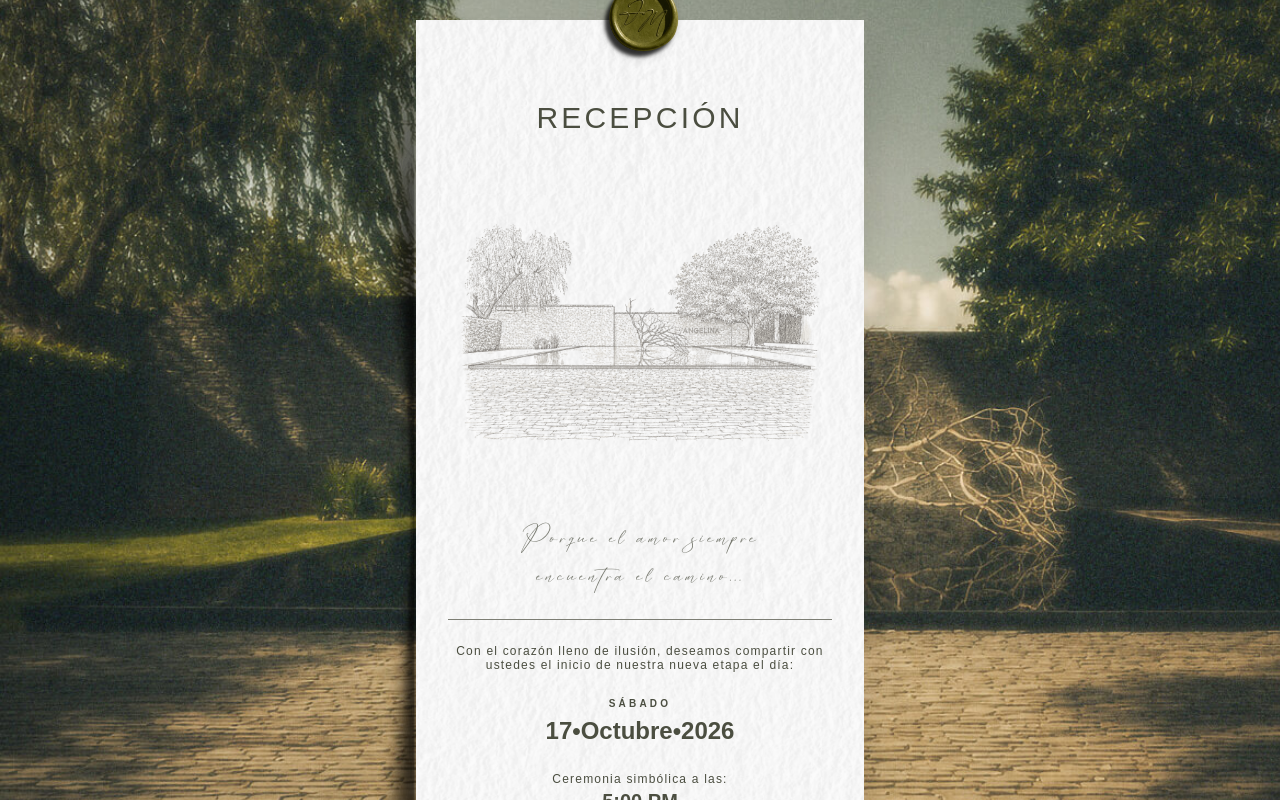
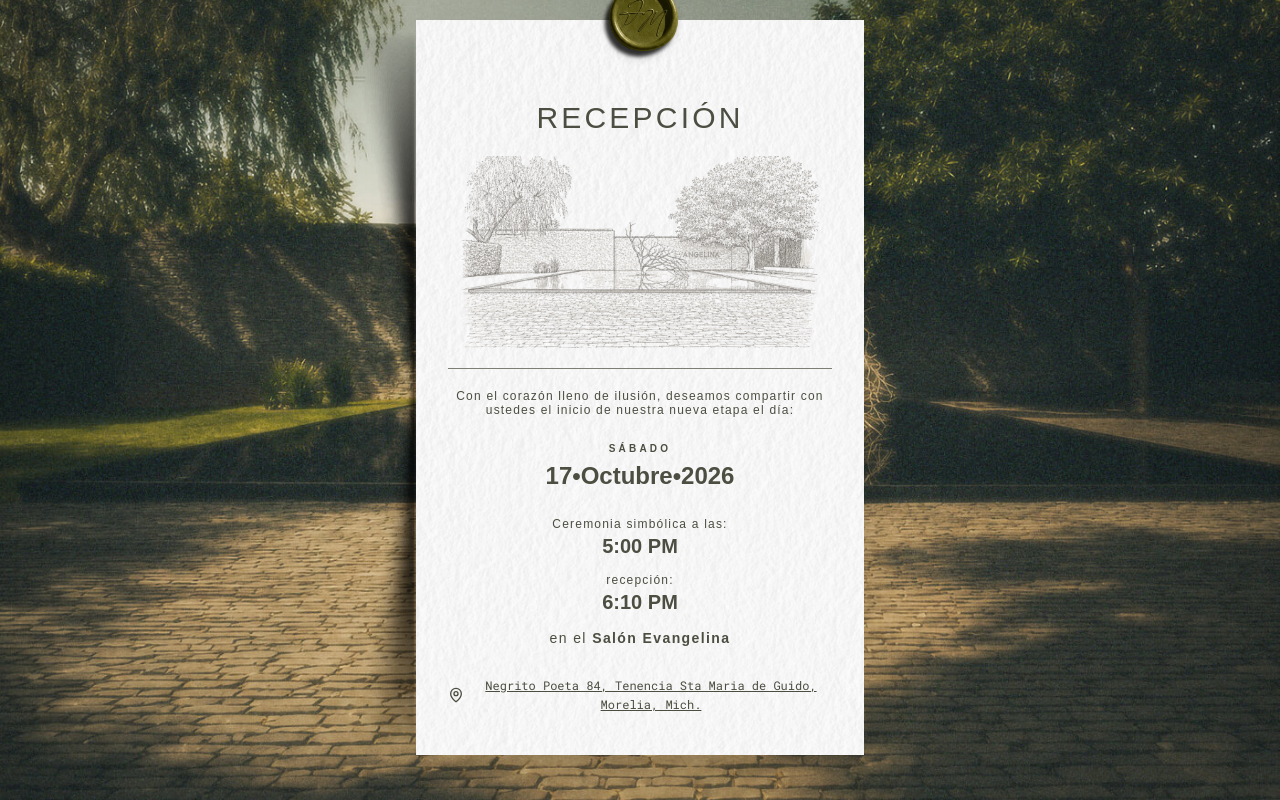
Before and after one commit to ealvizouri/boda, a Next.js app: page / in a window 1280 px wide. Shown: the part 5740-6540 px from the top of the page. Built offline with nearby package versions, Linux system fonts and the light colour scheme; no server answers; a web font is replaced by a local one.

Commit message:
refactor(details): tighten card layout and sketch sizing
- Reduce venue sketch height and switch to object-cover
- Wrap content in flex column with consistent gap instead of manual mb spacing
- Add mb-5 to heading for separation from sketch
- Remove decorative quote (moved or dropped)

```diff
--- a/components/Details.tsx
+++ b/components/Details.tsx
@@ -45,32 +45,27 @@ export default function Details() {
             className="object-cover"
           />
           <div className="relative z-10">
-            <h2 className="text-center font-quattro text-3xl tracking-[0.2rem] text-[#4b4e40]">
+            <h2 className="mb-5 text-center font-quattro text-3xl tracking-[0.2rem] text-[#4b4e40]">
               RECEPCIÓN
             </h2>
 
+            <div className="flex flex-col gap-5">
               {/* Venue sketch */}
-            <div className="relative h-52 w-full overflow-hidden md:h-96">
+              <div className="relative h-32 overflow-hidden md:h-48">
                 <Image
                   src="/assets/home/Details/sketch_salon.png"
                   alt="Salón Evangelina"
                   fill
-                className="object-fill"
+                  className="object-cover"
                 />
               </div>
 
-            <p className="mb-6 text-center font-antarisk text-3xl leading-tight tracking-[0.2rem] text-[#4b4e40]/75">
-              Porque el amor siempre
-              <br />
-              encuentra el camino...
-            </p>
-
-            <div className="mx-auto mb-6 h-[0.5px] w-full bg-[#7d7e74]" />
+              <div className="mx-auto h-[0.5px] w-full bg-[#7d7e74]" />
 
               <div className="font-quattro text-[#4b4e40]">
                 <p className="mb-6 text-center text-xs leading-3.5 font-extralight tracking-widest">
-                Con el corazón lleno de ilusión, deseamos compartir con ustedes
-                el inicio de nuestra nueva etapa el día:
+                  Con el corazón lleno de ilusión, deseamos compartir con
+                  ustedes el inicio de nuestra nueva etapa el día:
                 </p>
 
                 <p className="mb-1 text-center text-[10px] font-bold tracking-[0.2rem] uppercase">
@@ -104,9 +99,11 @@ export default function Details() {
                 >
                   <MapPin size={16} className="shrink-0" />
                   <span className="text-center font-mono text-xs leading-relaxed underline">
-                  Negrito Poeta 84, Tenencia Sta Maria de Guido, Morelia, Mich.
+                    Negrito Poeta 84, Tenencia Sta Maria de Guido, Morelia,
+                    Mich.
                   </span>
                 </a>
+              </div>
             </div>
           </div>
         </div>
```
Lines whose indentation alone changed are shown as unchanged.
